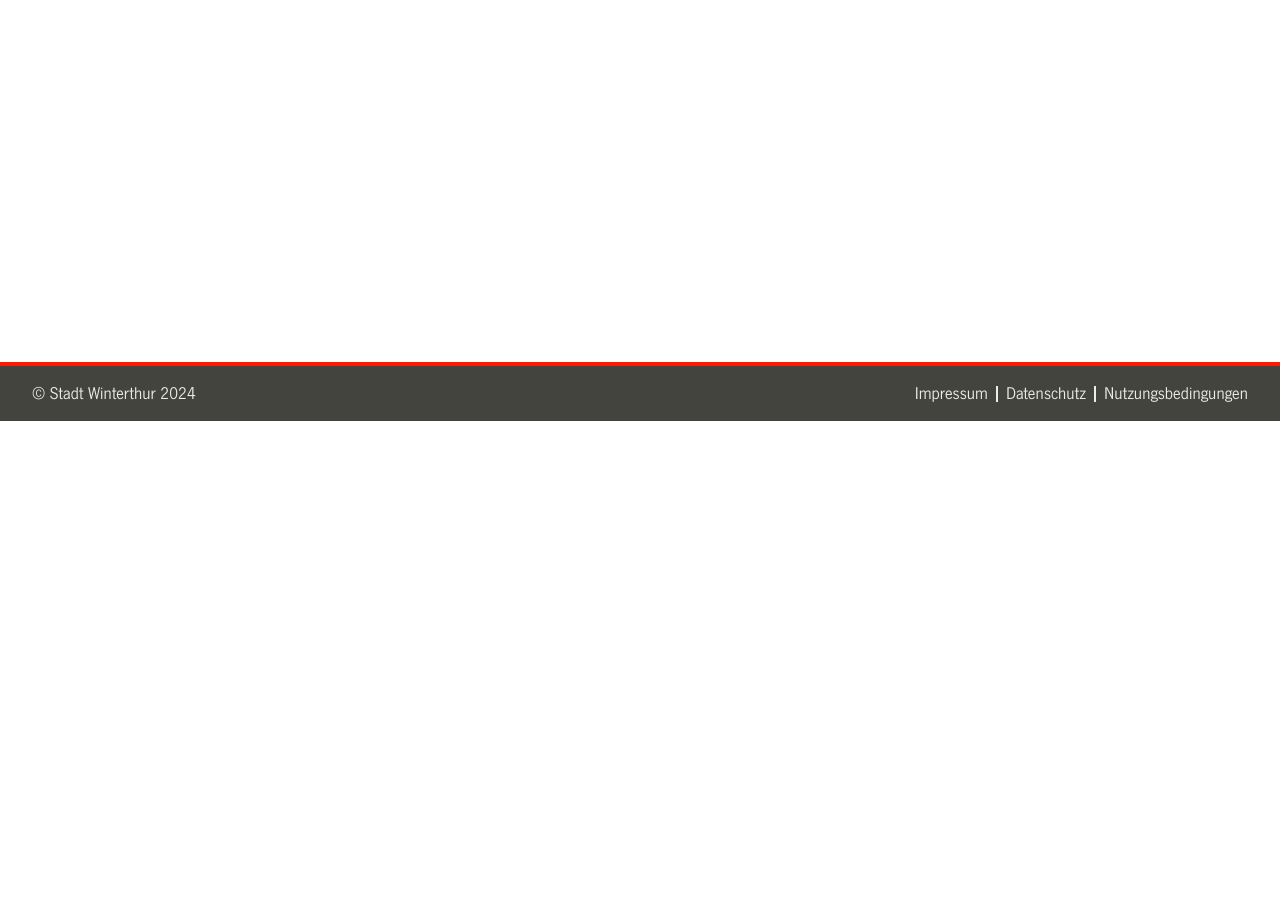
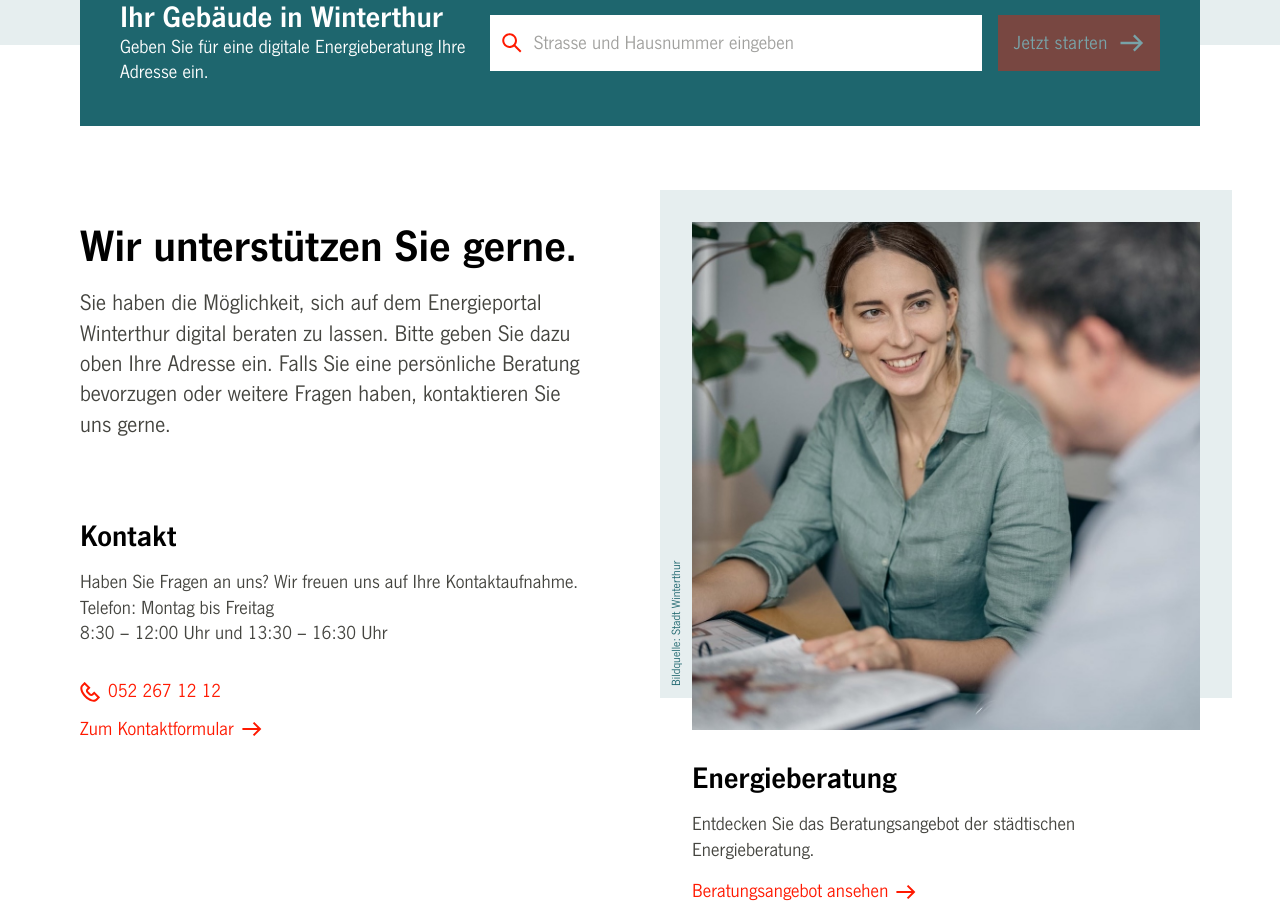
Before and after one commit to Geoinformation-Winterthur/energieportal-winterthur-main, a Next.js app: page /energieportal/ in a window 1280 px wide. Before the commit this address had no page. Shown: the part 680-1598 px from the top of the page. Before the commit the page ends 1101 px from the top, so only its background shows below. Built offline with nearby package versions, Linux system fonts and the light colour scheme.

Commit message:
Set basePath and trailingSlash configuration for deployment

```diff
--- a/next.config.mjs
+++ b/next.config.mjs
@@ -1,8 +1,9 @@
 /** @type {import('next').NextConfig} */
 const nextConfig = {
   output: 'export',
-  // basePath: "/energieportal",
+  basePath: "/energieportal",
   images: { unoptimized: true },
+  trailingSlash: true,
   webpack: (config) => {
     config.module.rules.push({
       test: /\.svg$/i,
@@ -10,7 +11,7 @@ const nextConfig = {
       use: [{ loader: "@svgr/webpack", options: { icon: true } }],
     });
     return config;
-  }
+  },
 };
 
 export default nextConfig;
--- a/src/components/common/teaser/teaser.tsx
+++ b/src/components/common/teaser/teaser.tsx
@@ -17,8 +17,7 @@ interface TeaserProps {
 
 export const Teaser = ({ title, description, image, image_credits, link, link_target, subtitle, asRow }: TeaserProps) => {
 
-  // const pathToImages = "/energieportal/images/"
-  const pathToImages = "/images/"
+  const pathToImages = "/energieportal/images/"
 
   return (
     <div className={clsx(styles["teaser"], asRow ? styles["teaser--as-row"] : "")}>
```
